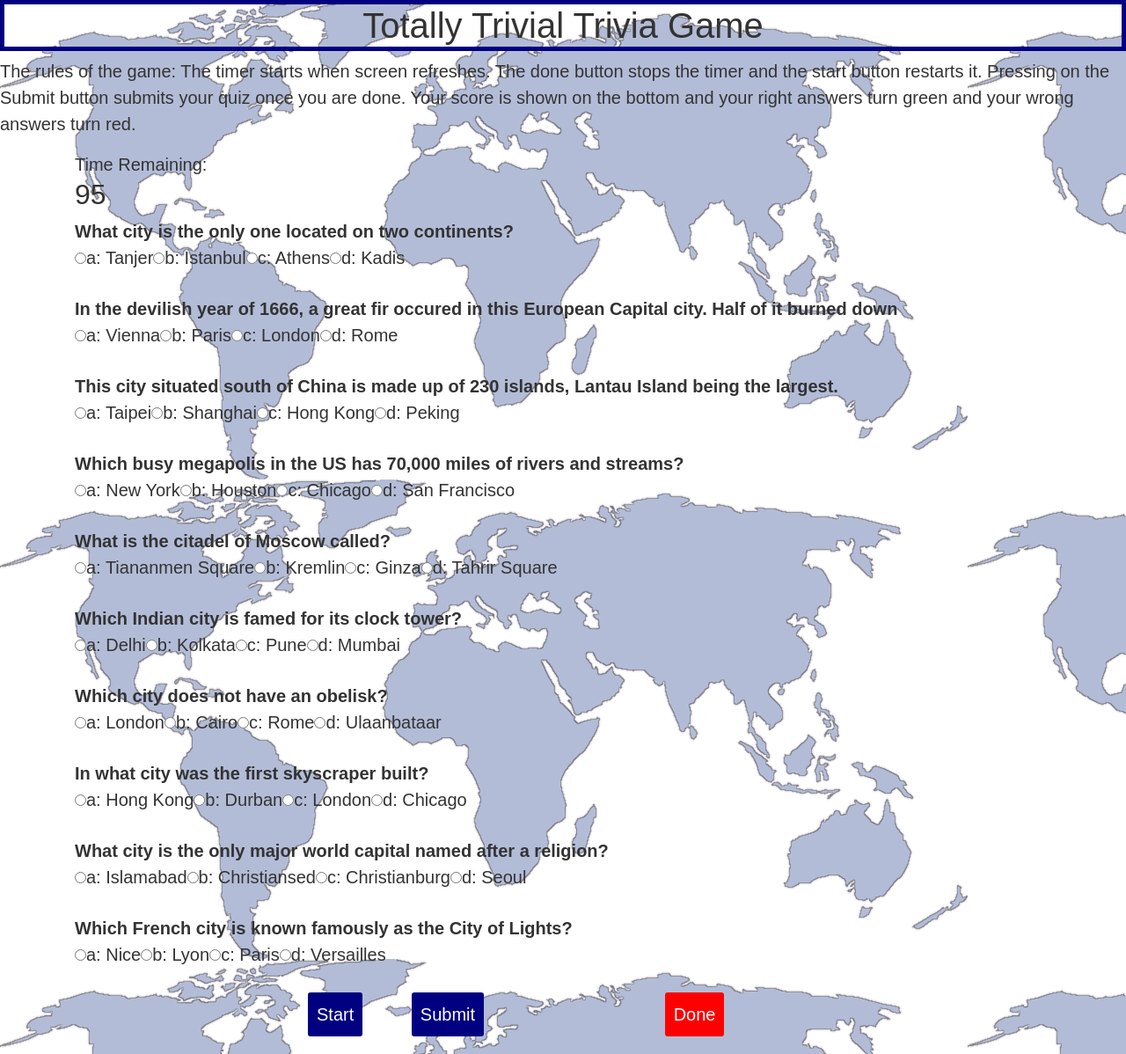
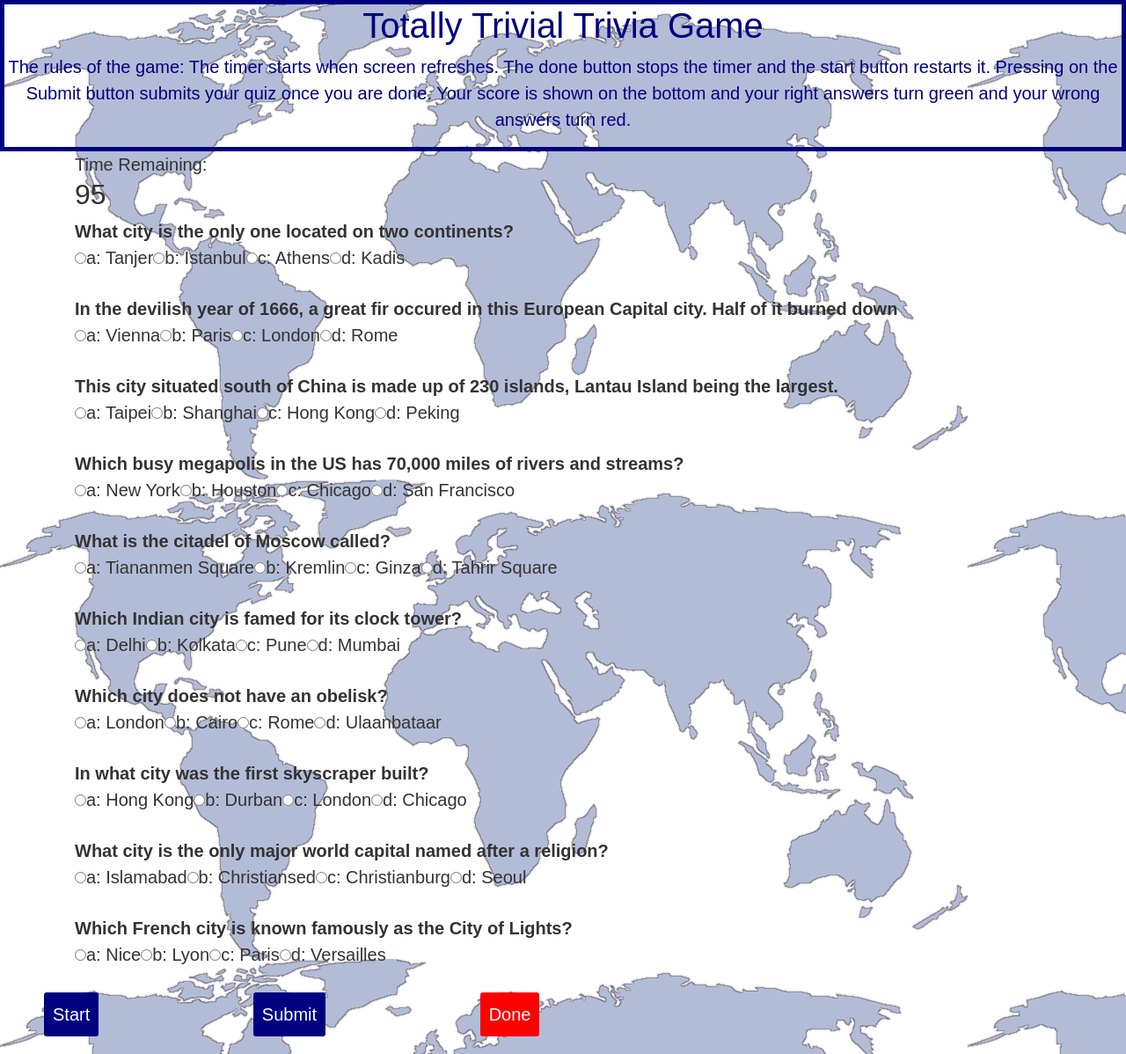
Before and after one commit to beenaej/TriviaGame, a plain HTML site: page index.html in a window 1280 px wide. Shown: the whole page at 88% size. Drawn offline with nearby package versions, Linux system fonts and the light colour scheme.

Commit message:
style.css with buttons in bottom

```diff
--- a/assets/css/style.css
+++ b/assets/css/style.css
@@ -6,9 +6,11 @@ body{
 	color: #333;
 }
 
-h1{
+#titleWrapper{
 	text-align: center;
 	border: 5px solid navy;
+	color: navy;
+	text-decoration: bolder;
 }
 .question{
 	font-weight: 600;
@@ -26,7 +28,7 @@ h1{
 	padding: 10px;
 	cursor: pointer;
 	margin-bottom: 20px;
-	margin-left: 50px;
+	margin-left: 170px;
 }
 #submit:hover{
 	background-color: #3a8;
@@ -42,7 +44,7 @@ h1{
 	padding: 10px;
 	cursor: pointer;
 	margin-bottom: 20px;
-	margin-left: 200px;
+	margin-left: 170px;
 }
 #done:hover{
 	background-color: #3a8;
@@ -58,7 +60,7 @@ h1{
 	padding: 10px;
 	cursor: pointer;
 	margin-bottom: 20px;
-	margin-left: 350px;
+	margin-left: 50px;
 }
 #Start:hover{
 	background-color: #3a8;
```
